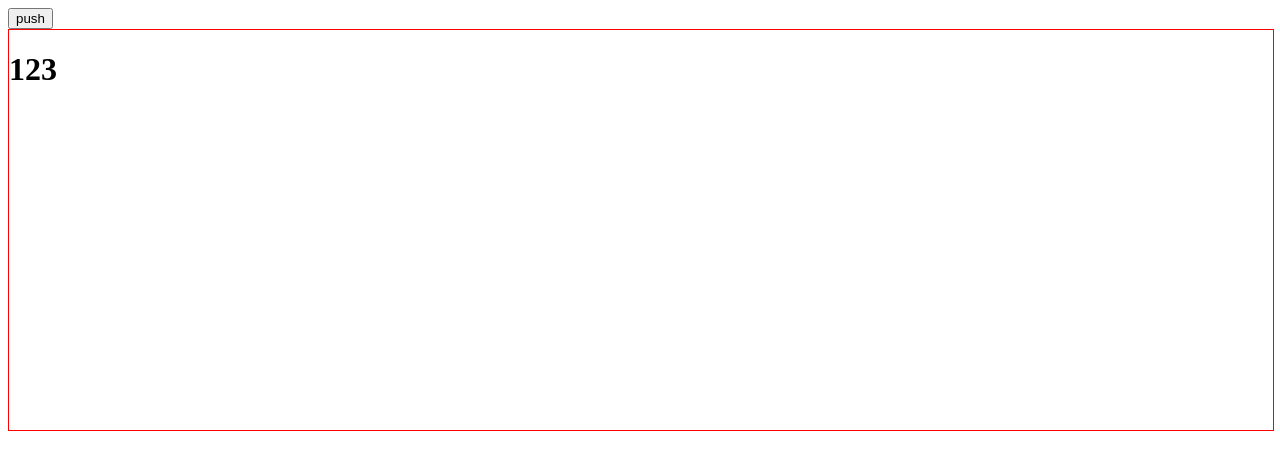
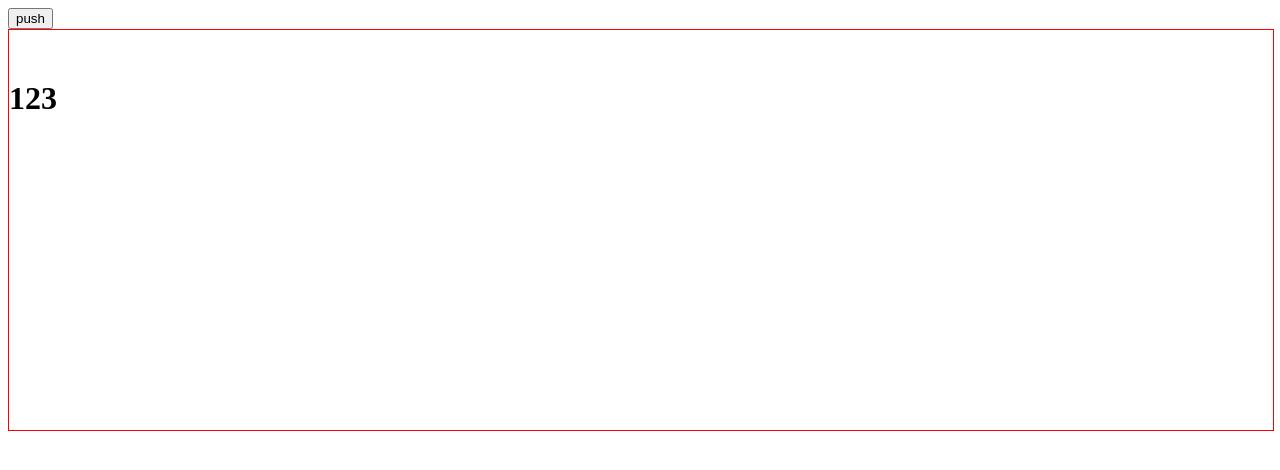
Before and after one commit to lfyfly/vue-scrollbar-custom, a Vue app: page / in a window 1280 px wide. Shown: the top 470 px of the page. Built offline with nearby package versions, Linux system fonts and the light colour scheme.

Commit message:
实现在内容高度小于容器高度的时候,不显示滚动条

```diff
--- a/src/App.vue
+++ b/src/App.vue
@@ -34,7 +34,9 @@ export default {
 html,body{
 }
 #app {
-  height: 100%;
-  box-sizing: border-box;
+  h1{
+    height: 100px;
+    margin: 50px 0;
+  }
 }
 </style>
--- a/src/vue2-custom-scrollbar/vue2-custom-scrollbar.vue
+++ b/src/vue2-custom-scrollbar/vue2-custom-scrollbar.vue
@@ -13,7 +13,7 @@
     -webkit-overflow-scrolling: touch;
   }
   .content {
-    overflow: hidden; // BFC, 避免父子margin重叠导致高度不一致
+    float: left; // BFC, 避免父子margin重叠导致高度不一致
   }
   .scroll_bar_container {
     // 样式接口
@@ -81,16 +81,19 @@ export default {
     },
     isHideBar: {
       type: Boolean,
-      default: true
+      default: false
     },
+    // 容器宽度
     width: {
       type: String,
       default: '100%'
     },
+    // 容器高度
     height: {
       type: String,
       default: '400px'
     },
+    // 滚动条容器样式
     barContainerStyle: {
       type: Object,
       default: function () {
@@ -99,6 +102,7 @@ export default {
         }
       }
     },
+    // 滚动条样式
     scrollBarStyle: {
       type: Object,
       default: function () {
@@ -110,6 +114,7 @@ export default {
         }
       }
     },
+    // 顶部滚动条样式
     topBarStyle: {
       type: Object,
       default: function () {
@@ -118,10 +123,8 @@ export default {
           backgroundColor: '#17ce28'
         }
       }
-    },
-    alwayShow: {
-      type: Boolean
     }
+    // 外加一个从计算的方法 reCalcu ，同过组件的ref访问到
   },
   computed: {
 
@@ -137,19 +140,36 @@ export default {
 
   },
   methods: {
+    // 容器大于内容时,不需要滚动条
+    needScroll() {
+      this.$nextTick(() => {
+        this.$refs.bar.parentNode.style.display = this.containerHeight >= this.contentHeight ? 'none' : 'block'
+      })
+    },
     reCalcu() {
+      // 高度动态变化，所以要nextTick
+      this.$nextTick(() => {
         this.setContainerHeight()
         this.setContentHeight()
         this.setBarHeight()
         this.initContentWidth()
         this.getTransformTop()
         this.syncTopBarWidth()
+
+      })
+      this.needScroll()
     },
     setContainerHeight() {
+      console.log('this.$refs.innerContainer.offsetHeight', this.$refs.innerContainer.offsetHeight)
+
       this.containerHeight = this.$refs.innerContainer.offsetHeight
+      console.log('this.containerHeight', this.containerHeight)
     },
     setContentHeight() {
+      console.log('this.$refs.content.offsetHeight', this.$refs.content.offsetHeight)
+
       this.contentHeight = this.$refs.content.offsetHeight
+      console.log('this.contentHeight', this.contentHeight)
     },
     // 把滚动条隐藏
     initContentWidth() {
@@ -226,6 +246,7 @@ export default {
     // 初始化滚动条高度
     this.setBarHeight()
 
+    this.needScroll()
     window.addEventListener('resize', () => {
       this.reCalcu()
     })
```
Lines whose indentation alone changed are shown as unchanged.
